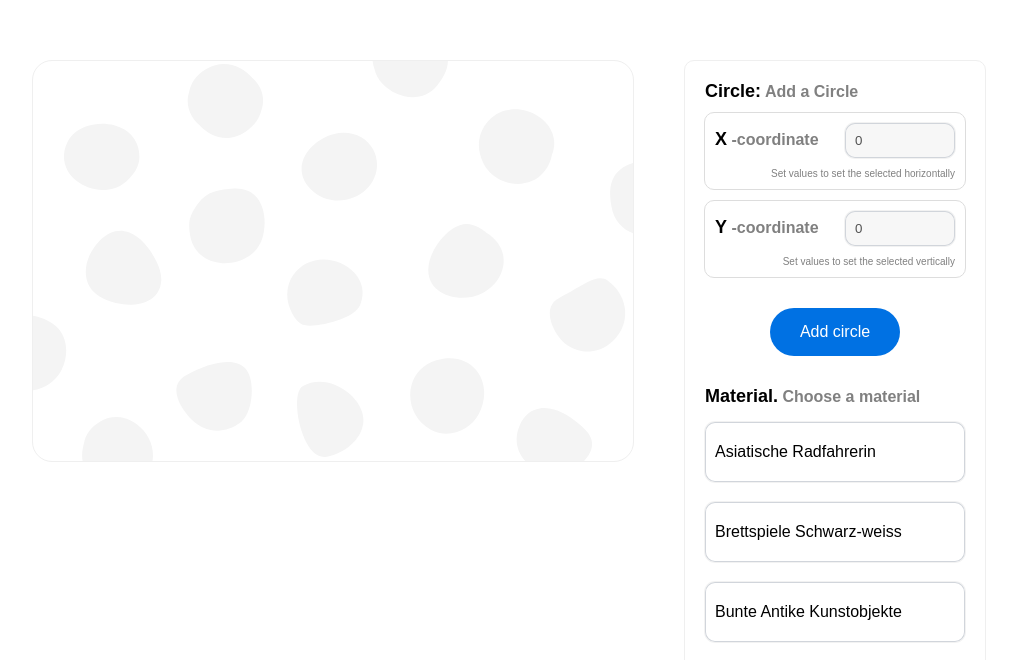
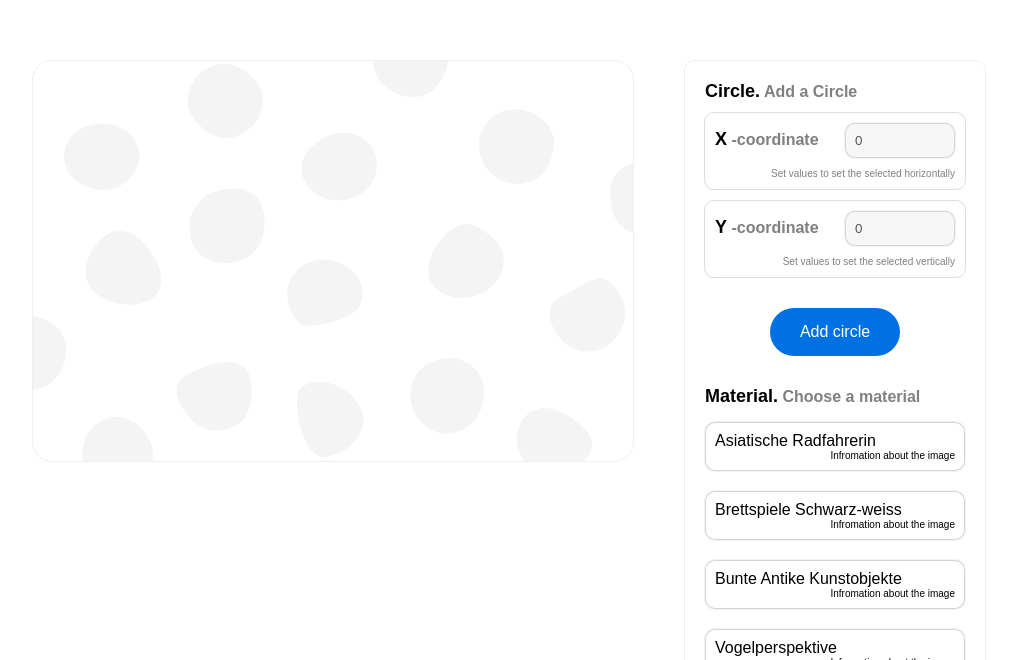
Before and after one commit to obisopulu/material-selector-ui, a React (Create React App) app: page / in a window 1280 px wide. Shown: the part 140-800 px from the top of the page, without its empty margins (131-1148 px from the left). Built offline with nearby package versions, Linux system fonts and the light colour scheme.

Commit message:
Finishing touches:. 99%  completed

```diff
--- a/src/App.css
+++ b/src/App.css
@@ -47,11 +47,10 @@ body {
 }
 
 .material-selector{
+  display: flex;
+  flex-direction: column;
   border-radius: 10px;
   margin: 5px auto;
-  display: flex;
-  align-items: center;
-  height: 40px;
   width: calc(100% - 20px);
   padding: 10px;
   box-shadow: rgba(0, 0, 0, 0.05) 0px 0px 0px 1px, rgb(209, 213, 219) 0px 0px 0px 1px inset;
--- a/src/App.js
+++ b/src/App.js
@@ -101,6 +101,8 @@ const App = () => {
 
   const handlesetCurrentCircle = ( index ) => {
     setCurrentCircle(index)
+    setCurrentValueY(windowOffset.y + 200 - 10);
+    setCurrentValueX(windowOffset.x + 300 - 10);
   };
 
   const updatePosition = () => {
--- a/src/components/CoordinatesInput.js
+++ b/src/components/CoordinatesInput.js
@@ -22,7 +22,7 @@ const CoordinatesInput = ({ circles, updateCircle, currentCircle, currentValueX,
 
   return (
     <div className='coordinate-section'>
-      <span className='text-primary'>Circle:</span>
+      <span className='text-primary'>Circle.</span>
       <span className='text-secondary'>{circles.length ? currentCircle + 1 : ' Add a Circle'}</span>
 
       <div className='coordinates'>
--- a/src/components/MaterialSelection.js
+++ b/src/components/MaterialSelection.js
@@ -19,6 +19,9 @@ const MaterialSelection = ({ selectMaterial, materials, material }) => {
             onClick={() => handleSelect(material.name)}
           >
             {material.name}
+            <div className='text-primary-2'>
+              Infromation about the image
+            </div>
           </div>
         ))}
       </div>
```
